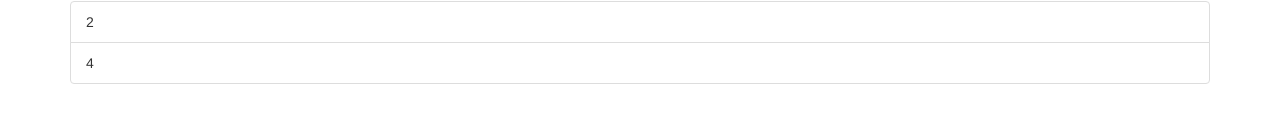
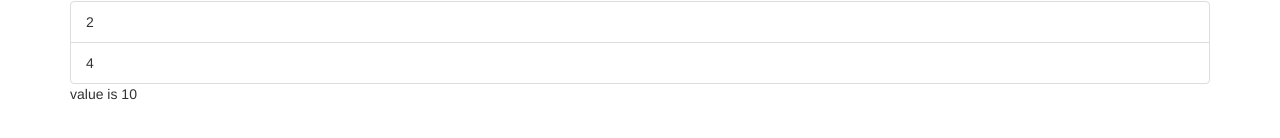
Before and after one commit to AndrewPalchykovsky/a-directives, an Angular app: page / in a window 1280 px wide. Shown: the part 246-384 px from the top of the page. Built offline with nearby package versions, Linux system fonts and the light colour scheme.

Commit message:
Added ngSwitch

```diff
--- a/src/app/app.component.html
+++ b/src/app/app.component.html
@@ -30,6 +30,14 @@
           {{even}}
         </li>
       </div>
+
+
+      <div [ngSwitch]="value">
+        <p *ngSwitchCase="5">value is 5</p>
+        <p *ngSwitchCase="10">value is 10</p>
+        <p *ngSwitchCase="15">value is 15</p>
+        <p *ngSwitchDefault>value is Default</p>
+      </div>
     </div>
   </div>
 </div>
--- a/src/app/app.component.ts
+++ b/src/app/app.component.ts
@@ -10,4 +10,5 @@
   oddNumbers = [1, 3, 5];
   evenNumbers = [2, 4];
   onlyOdd = false;
+  value = 10;
 }
```
